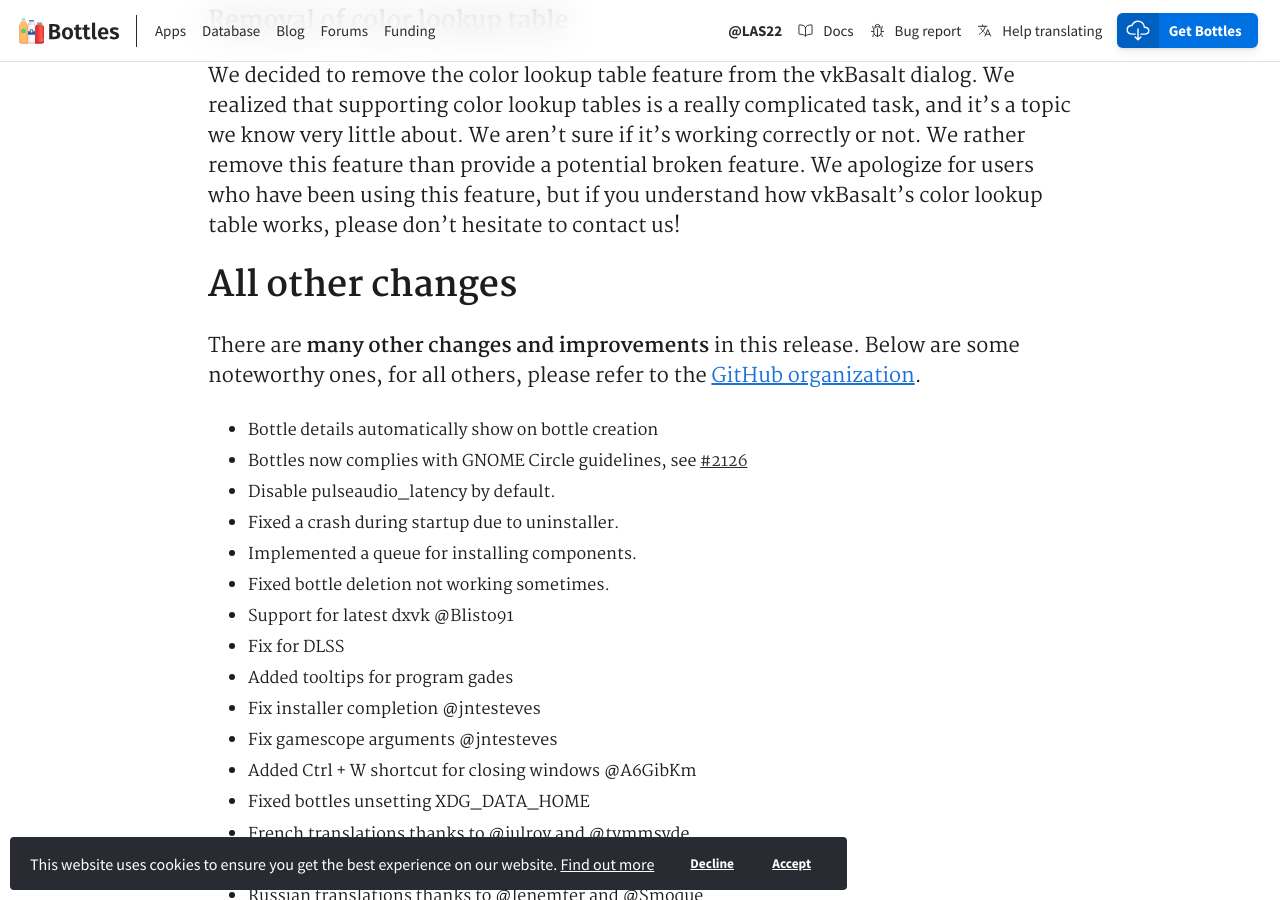
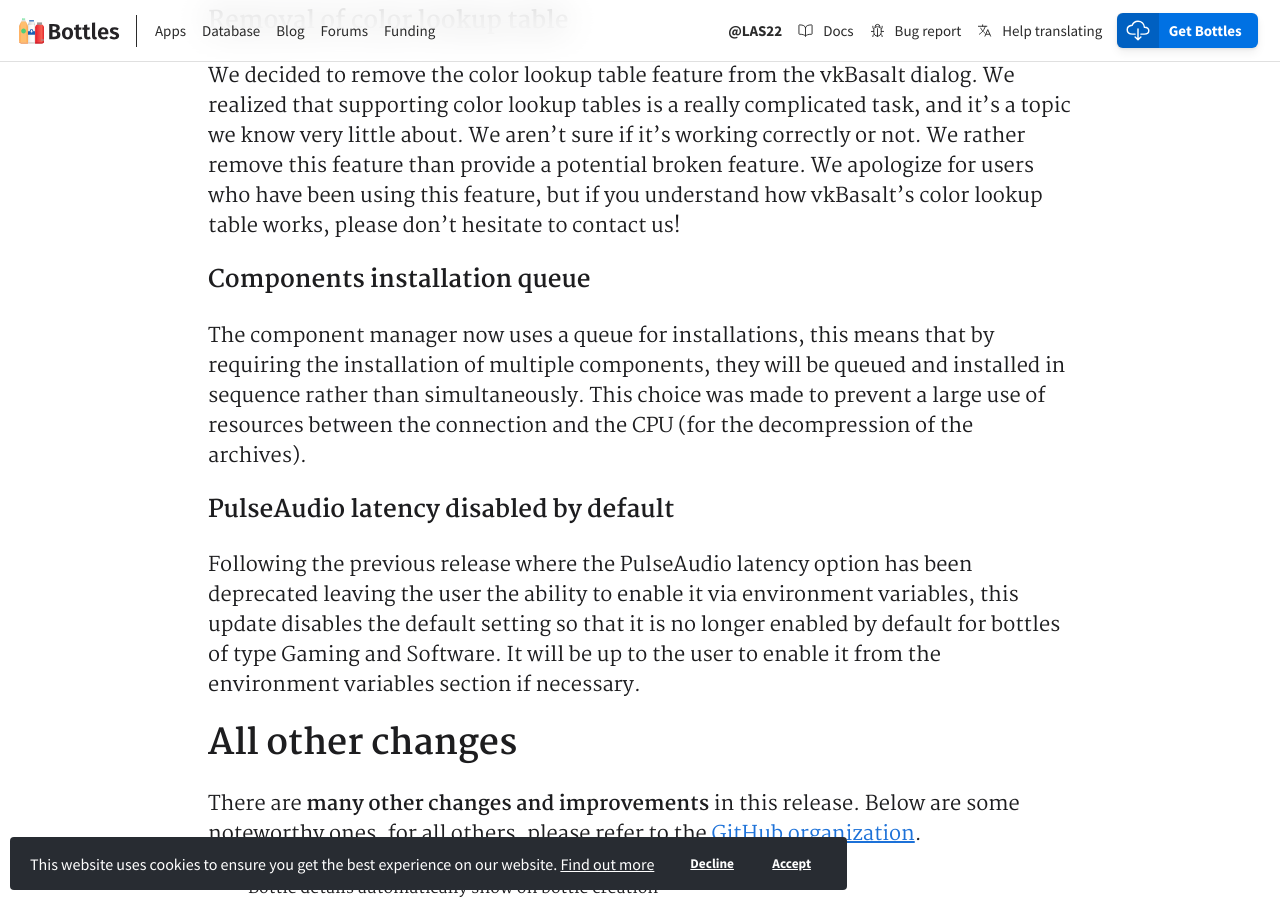
Before and after one commit to bottlesdevs/website, a Jekyll site: the page built from _posts/2022-11-14-release-2022.11.14.md, in a window 1280 px wide and 900 px high, scrolled down 2833 px. Built offline with Jekyll 4.4.1, drawn with Linux system fonts in a browser that asks for light colours; nearby versions of some CDN libraries; comment, search, counter and statistics services are not loaded.

Commit message:
Update 2022-11-14-release-2022.11.14.md

```diff
--- a/_posts/2022-11-14-release-2022.11.14.md
+++ b/_posts/2022-11-14-release-2022.11.14.md
@@ -65,6 +65,12 @@
 ### Removal of color lookup table
 We decided to remove the color lookup table feature from the vkBasalt dialog. We realized that supporting color lookup tables is a really complicated task, and it's a topic we know very little about. We aren't sure if it's working correctly or not. We rather remove this feature than provide a potential broken feature. We apologize for users who have been using this feature, but if you understand how vkBasalt's color lookup table works, please don't hesitate to contact us!
 
+### Components installation queue
+The component manager now uses a queue for installations, this means that by requiring the installation of multiple components, they will be queued and installed in sequence rather than simultaneously. This choice was made to prevent a large use of resources between the connection and the CPU (for the decompression of the archives).
+
+### PulseAudio latency disabled by default
+Following the previous release where the PulseAudio latency option has been deprecated leaving the user the ability to enable it via environment variables, this update disables the default setting so that it is no longer enabled by default for bottles of type Gaming and Software. It will be up to the user to enable it from the environment variables section if necessary.
+
 ## All other changes
 There are **many other changes and improvements** in this release. Below are
 some noteworthy ones, for all others, please refer to the
```
